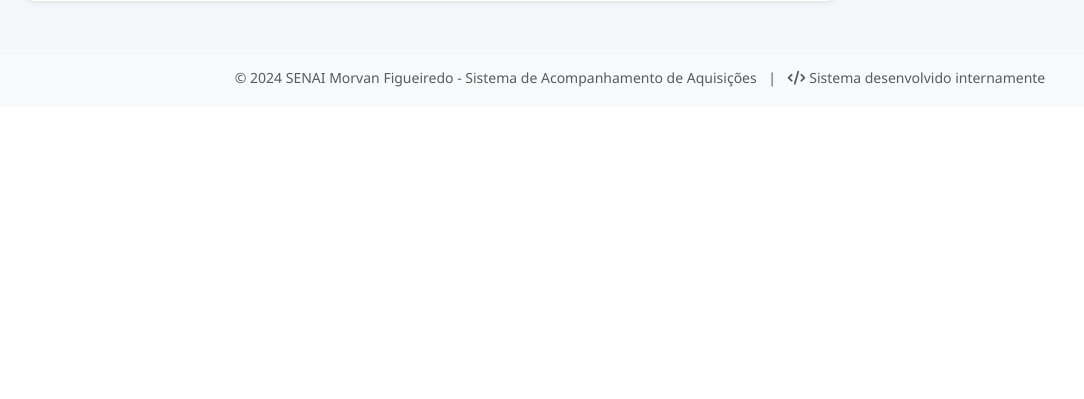
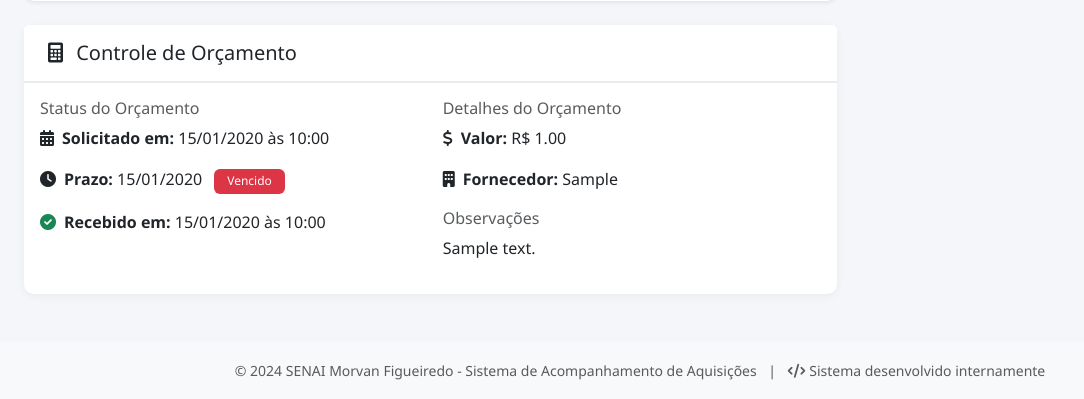
Before and after one commit to gabrielgittwo-debug/acompanhamentocompras, a Flask app: page /acquisitions/1 in a window 1280 px wide. Shown: the part 1471-1870 px from the top of the page, without its empty margins (0-1084 px from the left). Before the commit the page ends 1558 px from the top, so only its background shows below. Run offline with Flask 3, Linux system fonts and the light colour scheme; a user stored in the database is signed in; tables that the repository leaves empty hold one stand-in row (values such as "Sample post").

Commit message:
Add budget tracking and new categories for product acquisition
Enhance the acquisition system by introducing budget tracking fields, new status options ('AGUARDANDO_ORCAMENTO', 'ORCAMENTO_RECEBIDO'), and expanding service and supply categories.

Replit-Commit-Author: Agent
Replit-Commit-Session-Id: fce00acb-4dfd-4485-9406-21882f37c201
Replit-Commit-Checkpoint-Type: full_checkpoint
Replit-Commit-Screenshot-Url: https://storage.googleapis.com/screenshot-production-us-central1/6aa4cee2-a9c4-453b-8f74-0900c7048e35/fce00acb-4dfd-4485-9406-21882f37c201/elw3EKJ

```diff
--- a/routes.py
+++ b/routes.py
@@ -187,7 +187,9 @@ def acquisition_detail(id):
     return render_template('acquisition/detail.html',
                          acquisition=acquisition,
                          PaymentMethod=PaymentMethod,
-                         AcquisitionStatus=AcquisitionStatus)
+                         AcquisitionStatus=AcquisitionStatus,
+                         now=datetime.now,
+                         timedelta=timedelta)
 
 @app.route('/acquisitions/<int:id>/update-status', methods=['POST'])
 @login_required
@@ -213,10 +215,22 @@ def update_acquisition_status(id):
         old_status = acquisition.status
         acquisition.status = new_status
 
-        # Update specific timestamps
+        # Update specific timestamps and fields
         if new_status == AcquisitionStatus.APROVADO:
             acquisition.approved_at = datetime.now()
             acquisition.approver_id = current_user.id
+        elif new_status == AcquisitionStatus.AGUARDANDO_ORCAMENTO:
+            acquisition.budget_requested_at = datetime.now()
+            if request.form.get('budget_deadline'):
+                acquisition.budget_deadline = datetime.strptime(request.form['budget_deadline'], '%Y-%m-%d')
+        elif new_status == AcquisitionStatus.ORCAMENTO_RECEBIDO:
+            acquisition.budget_received_at = datetime.now()
+            if request.form.get('budget_value'):
+                acquisition.budget_value = float(request.form['budget_value'])
+            if request.form.get('budget_provider'):
+                acquisition.budget_provider = request.form['budget_provider']
+            if request.form.get('budget_notes'):
+                acquisition.budget_notes = request.form['budget_notes']
         elif new_status == AcquisitionStatus.RECEBIDO:
             acquisition.completed_at = datetime.now()
 
@@ -417,11 +431,16 @@ def create_default_data():
     if Category.query.count() == 0:
         # Service categories
         service_categories = [
-            ('Manutenção Predial', 'Pintura, elétrica, hidráulica, reformas'),
-            ('Serviços de Limpeza', 'Limpeza, jardinagem e portaria'),
-            ('Consultoria/Treinamento', 'Consultorias ou treinamentos externos'),
-            ('Instalação/Configuração', 'Instalação ou configuração de sistemas'),
-            ('Mão de Obra Temporária', 'Contratos temporários de mão de obra')
+            ('Manutenção Predial', 'Pintura, elétrica, hidráulica, reformas, carpintaria'),
+            ('Serviços de Limpeza', 'Limpeza predial, jardinagem e portaria'),
+            ('Consultoria/Treinamento', 'Consultorias técnicas ou treinamentos externos'),
+            ('Instalação/Configuração', 'Instalação ou configuração de sistemas e equipamentos'),
+            ('Mão de Obra Temporária', 'Contratos temporários de mão de obra especializada'),
+            ('Serviços de Segurança', 'Vigilância, monitoramento e segurança patrimonial'),
+            ('Transporte e Logística', 'Fretes, mudanças e transporte de equipamentos'),
+            ('Serviços Gráficos', 'Impressão, encadernação e materiais promocionais'),
+            ('Calibração e Manutenção', 'Calibração de equipamentos e manutenção preventiva'),
+            ('Serviços de Comunicação', 'Telefonia, internet e sistemas de comunicação')
         ]
 
         for name, desc in service_categories:
@@ -433,11 +452,18 @@ def create_default_data():
 
         # Supply categories
         supply_categories = [
-            ('Equipamentos de Laboratório', 'Multímetros, ferramentas, máquinas'),
-            ('Equipamentos de Informática', 'Computadores e periféricos'),
-            ('Equipamentos de Cursos', 'Dev, logística, mecânica, eletrotécnica'),
-            ('Materiais de Consumo', 'Papel, tinta, cabos, peças'),
-            ('Software/Licenças', 'Software e licenças de sistemas')
+            ('Equipamentos de Laboratório', 'Multímetros, osciloscópios, bancadas, ferramentas de precisão'),
+            ('Equipamentos de Informática', 'Computadores, notebooks, periféricos, redes'),
+            ('Equipamentos de Cursos', 'Equipamentos para desenvolvimento, logística, mecânica, eletrotécnica'),
+            ('Materiais de Consumo', 'Papel, tinta, cabos, componentes eletrônicos, peças de reposição'),
+            ('Software/Licenças', 'Software educacional, sistemas operacionais, licenças'),
+            ('Mobiliário Escolar', 'Carteiras, cadeiras, mesas, armários, quadros'),
+            ('Equipamentos de Segurança', 'EPIs, extintores, câmeras, alarmes'),
+            ('Material Didático', 'Livros, apostilas, materiais pedagógicos'),
+            ('Ferramentas e Instrumentos', 'Ferramentas manuais, instrumentos de medição'),
+            ('Materiais de Construção', 'Materiais para obras e reformas prediais'),
+            ('Equipamentos Audiovisuais', 'Projetores, telas, sistemas de som, TVs'),
+            ('Materiais de Escritório', 'Papelaria, suprimentos administrativos')
         ]
 
         for name, desc in supply_categories:
@@ -550,3 +576,61 @@ def confirm_excel_import():
         flash(f'Erro na importação: {str(e)}', 'error')
 
     return redirect(url_for('list_acquisitions'))
+
+# Budget management routes
+@app.route('/acquisitions/<int:id>/budget', methods=['POST'])
+@login_required
+def update_budget(id):
+    acquisition = Acquisition.query.get_or_404(id)
+
+    # Check permissions (admin or requester can update budget info)
+    if not (current_user.is_admin() or acquisition.requester_id == current_user.id):
+        flash('Você não tem permissão para alterar estas informações.', 'error')
+        return redirect(url_for('acquisition_detail', id=id))
+
+    try:
+        action = request.form.get('action')
+
+        if action == 'request_budget':
+            acquisition.status = AcquisitionStatus.AGUARDANDO_ORCAMENTO
+            acquisition.budget_requested_at = datetime.now()
+            if request.form.get('budget_deadline'):
+                acquisition.budget_deadline = datetime.strptime(request.form['budget_deadline'], '%Y-%m-%d')
+
+            # Create status history
+            status_history = StatusHistory()
+            status_history.acquisition_id = acquisition.id
+            status_history.user_id = current_user.id
+            status_history.old_status = acquisition.status
+            status_history.new_status = AcquisitionStatus.AGUARDANDO_ORCAMENTO
+            status_history.comment = f"Orçamento solicitado - Prazo: {request.form.get('budget_deadline', 'Não definido')}"
+            db.session.add(status_history)
+
+        elif action == 'receive_budget':
+            acquisition.status = AcquisitionStatus.ORCAMENTO_RECEBIDO
+            acquisition.budget_received_at = datetime.now()
+
+            if request.form.get('budget_value'):
+                acquisition.budget_value = float(request.form['budget_value'])
+            if request.form.get('budget_provider'):
+                acquisition.budget_provider = request.form['budget_provider']
+            if request.form.get('budget_notes'):
+                acquisition.budget_notes = request.form['budget_notes']
+
+            # Create status history
+            status_history = StatusHistory()
+            status_history.acquisition_id = acquisition.id
+            status_history.user_id = current_user.id
+            status_history.old_status = acquisition.status
+            status_history.new_status = AcquisitionStatus.ORCAMENTO_RECEBIDO
+            status_history.comment = f"Orçamento recebido - Valor: R$ {acquisition.budget_value} - Fornecedor: {acquisition.budget_provider}"
+            db.session.add(status_history)
+
+        db.session.commit()
+        flash('Informações do orçamento atualizadas com sucesso!', 'success')
+
+    except Exception as e:
+        db.session.rollback()
+        flash(f'Erro ao atualizar orçamento: {str(e)}', 'error')
+
+    return redirect(url_for('acquisition_detail', id=id))
--- /dev/null
+++ b/templates/acquisition/budget_card.html
@@ -0,0 +1,162 @@
+<!-- Budget Tracking Card -->
+<div class="card mt-4">
+    <div class="card-header d-flex justify-content-between align-items-center">
+        <h5 class="mb-0">
+            <i class="fas fa-calculator me-2"></i>
+            Controle de Orçamento
+        </h5>
+        {% if acquisition.status in [AcquisitionStatus.APROVADO, AcquisitionStatus.AGUARDANDO_ORCAMENTO, AcquisitionStatus.ORCAMENTO_RECEBIDO] %}
+            <div class="btn-group" role="group">
+                {% if acquisition.status == AcquisitionStatus.APROVADO %}
+                    <button type="button" class="btn btn-outline-primary btn-sm" data-bs-toggle="modal" data-bs-target="#requestBudgetModal">
+                        <i class="fas fa-paper-plane me-1"></i>
+                        Solicitar Orçamento
+                    </button>
+                {% elif acquisition.status == AcquisitionStatus.AGUARDANDO_ORCAMENTO %}
+                    <button type="button" class="btn btn-outline-success btn-sm" data-bs-toggle="modal" data-bs-target="#receiveBudgetModal">
+                        <i class="fas fa-inbox me-1"></i>
+                        Registrar Orçamento
+                    </button>
+                {% endif %}
+            </div>
+        {% endif %}
+    </div>
+    <div class="card-body">
+        <div class="row">
+            <!-- Budget Status -->
+            <div class="col-md-6">
+                <h6 class="text-muted">Status do Orçamento</h6>
+                {% if acquisition.budget_requested_at %}
+                    <p><i class="fas fa-calendar-alt me-2"></i><strong>Solicitado em:</strong> {{ acquisition.budget_requested_at.strftime('%d/%m/%Y às %H:%M') }}</p>
+                {% endif %}
+
+                {% if acquisition.budget_deadline %}
+                    <p><i class="fas fa-clock me-2"></i><strong>Prazo:</strong> {{ acquisition.budget_deadline.strftime('%d/%m/%Y') }}
+                        {% if acquisition.budget_deadline %}
+                            {% set days_remaining = (acquisition.budget_deadline.date() - now().date()).days %}
+                            {% if days_remaining < 0 %}
+                                <span class="badge bg-danger ms-2">Vencido</span>
+                            {% elif days_remaining <= 3 %}
+                                <span class="badge bg-warning ms-2">{{ days_remaining }} dias</span>
+                            {% else %}
+                                <span class="badge bg-success ms-2">{{ days_remaining }} dias</span>
+                            {% endif %}
+                        {% endif %}
+                    </p>
+                {% endif %}
+
+                {% if acquisition.budget_received_at %}
+                    <p><i class="fas fa-check-circle me-2 text-success"></i><strong>Recebido em:</strong> {{ acquisition.budget_received_at.strftime('%d/%m/%Y às %H:%M') }}</p>
+                {% endif %}
+            </div>
+
+            <!-- Budget Details -->
+            <div class="col-md-6">
+                {% if acquisition.budget_value %}
+                    <h6 class="text-muted">Detalhes do Orçamento</h6>
+                    <p><i class="fas fa-dollar-sign me-2"></i><strong>Valor:</strong> R$ {{ "%.2f"|format(acquisition.budget_value) }}</p>
+                {% endif %}
+
+                {% if acquisition.budget_provider %}
+                    <p><i class="fas fa-building me-2"></i><strong>Fornecedor:</strong> {{ acquisition.budget_provider }}</p>
+                {% endif %}
+
+                {% if acquisition.budget_notes %}
+                    <div class="mt-3">
+                        <h6 class="text-muted">Observações</h6>
+                        <p class="text-wrap">{{ acquisition.budget_notes }}</p>
+                    </div>
+                {% endif %}
+            </div>
+        </div>
+
+        {% if not acquisition.budget_requested_at and acquisition.status == AcquisitionStatus.APROVADO %}
+            <div class="alert alert-info mt-3">
+                <i class="fas fa-info-circle me-2"></i>
+                Esta aquisição foi aprovada e está pronta para solicitar orçamentos aos fornecedores.
+            </div>
+        {% elif acquisition.status == AcquisitionStatus.AGUARDANDO_ORCAMENTO %}
+            <div class="alert alert-warning mt-3">
+                <i class="fas fa-hourglass-half me-2"></i>
+                Aguardando retorno do orçamento dos fornecedores.
+            </div>
+        {% elif acquisition.status == AcquisitionStatus.ORCAMENTO_RECEBIDO %}
+            <div class="alert alert-success mt-3">
+                <i class="fas fa-check me-2"></i>
+                Orçamento recebido e aguardando decisão para continuidade do processo.
+            </div>
+        {% endif %}
+    </div>
+</div>
+
+<!-- Request Budget Modal -->
+<div class="modal fade" id="requestBudgetModal" tabindex="-1">
+    <div class="modal-dialog">
+        <div class="modal-content">
+            <div class="modal-header">
+                <h5 class="modal-title">Solicitar Orçamento</h5>
+                <button type="button" class="btn-close" data-bs-dismiss="modal"></button>
+            </div>
+            <form action="{{ url_for('update_budget', id=acquisition.id) }}" method="post">
+                <div class="modal-body">
+                    <input type="hidden" name="action" value="request_budget">
+                    <div class="mb-3">
+                        <label for="budget_deadline" class="form-label">Prazo para Retorno (opcional)</label>
+                        <input type="date" class="form-control" id="budget_deadline" name="budget_deadline"
+                               min="{{ (now() + timedelta(days=1)).strftime('%Y-%m-%d') }}">
+                        <div class="form-text">Data limite para recebimento do orçamento</div>
+                    </div>
+                </div>
+                <div class="modal-footer">
+                    <button type="button" class="btn btn-secondary" data-bs-dismiss="modal">Cancelar</button>
+                    <button type="submit" class="btn btn-primary">Solicitar Orçamento</button>
+                </div>
+            </form>
+        </div>
+    </div>
+</div>
+
+<!-- Receive Budget Modal -->
+<div class="modal fade" id="receiveBudgetModal" tabindex="-1">
+    <div class="modal-dialog modal-lg">
+        <div class="modal-content">
+            <div class="modal-header">
+                <h5 class="modal-title">Registrar Orçamento Recebido</h5>
+                <button type="button" class="btn-close" data-bs-dismiss="modal"></button>
+            </div>
+            <form action="{{ url_for('update_budget', id=acquisition.id) }}" method="post">
+                <div class="modal-body">
+                    <input type="hidden" name="action" value="receive_budget">
+                    <div class="row">
+                        <div class="col-md-6">
+                            <div class="mb-3">
+                                <label for="budget_value" class="form-label">Valor do Orçamento <span class="text-danger">*</span></label>
+                                <div class="input-group">
+                                    <span class="input-group-text">R$</span>
+                                    <input type="number" class="form-control" id="budget_value" name="budget_value"
+                                           step="0.01" min="0" required>
+                                </div>
+                            </div>
+                        </div>
+                        <div class="col-md-6">
+                            <div class="mb-3">
+                                <label for="budget_provider" class="form-label">Fornecedor <span class="text-danger">*</span></label>
+                                <input type="text" class="form-control" id="budget_provider" name="budget_provider"
+                                       placeholder="Nome da empresa fornecedora" required>
+                            </div>
+                        </div>
+                    </div>
+                    <div class="mb-3">
+                        <label for="budget_notes" class="form-label">Observações</label>
+                        <textarea class="form-control" id="budget_notes" name="budget_notes" rows="3"
+                                  placeholder="Detalhes adicionais sobre o orçamento, condições, prazos, etc."></textarea>
+                    </div>
+                </div>
+                <div class="modal-footer">
+                    <button type="button" class="btn btn-secondary" data-bs-dismiss="modal">Cancelar</button>
+                    <button type="submit" class="btn btn-success">Registrar Orçamento</button>
+                </div>
+            </form>
+        </div>
+    </div>
+</div>
--- a/templates/acquisition/detail.html
+++ b/templates/acquisition/detail.html
@@ -52,7 +52,9 @@
                                 <span class="badge
                                     {% if acquisition.status.value == 'em_analise' %}bg-warning
                                     {% elif acquisition.status.value == 'aprovado' %}bg-success
+                                    {% elif acquisition.status.value == 'aguardando_orcamento' %}bg-info
                                     {% elif acquisition.status.value == 'em_cotacao' %}bg-info
+                                    {% elif acquisition.status.value == 'orcamento_recebido' %}bg-primary
                                     {% elif acquisition.status.value == 'pedido_realizado' %}bg-primary
                                     {% elif acquisition.status.value == 'recebido' %}bg-success
                                     {% elif acquisition.status.value == 'fechado' %}bg-secondary
@@ -239,6 +241,8 @@
                     {% endif %}
                 </div>
             </div>
+            <!-- Budget Tracking -->
+            {% include 'acquisition/budget_card.html' %}
         </div>
 
         <!-- Sidebar -->
@@ -264,7 +268,9 @@
                                     <option value="{{ status.value }}">
                                         {% if status.value == 'em_analise' %}Em Análise
                                         {% elif status.value == 'aprovado' %}Aprovado
+                                        {% elif status.value == 'aguardando_orcamento' %}Aguardando Orçamento
                                         {% elif status.value == 'em_cotacao' %}Em Cotação
+                                        {% elif status.value == 'orcamento_recebido' %}Orçamento Recebido
                                         {% elif status.value == 'pedido_realizado' %}Pedido Realizado
                                         {% elif status.value == 'recebido' %}Recebido/Concluído
                                         {% elif status.value == 'fechado' %}Fechado
--- a/utils/excel_importer.py
+++ b/utils/excel_importer.py
@@ -46,6 +46,8 @@ def import_excel_acquisitions(file_path, user_id):
 
                 if 'não iniciada' in excel_status:
                     system_status = AcquisitionStatus.EM_ANALISE
+                elif 'orçamento' in excel_status or 'cotação' in excel_status:
+                    system_status = AcquisitionStatus.AGUARDANDO_ORCAMENTO
                 elif 'iniciada' in excel_status or 'andamento' in excel_status:
                     system_status = AcquisitionStatus.EM_COTACAO
                 elif 'concluída' in excel_status or 'finalizada' in excel_status:
```
Also changed, not shown: models.py (+12 -0 lines).
